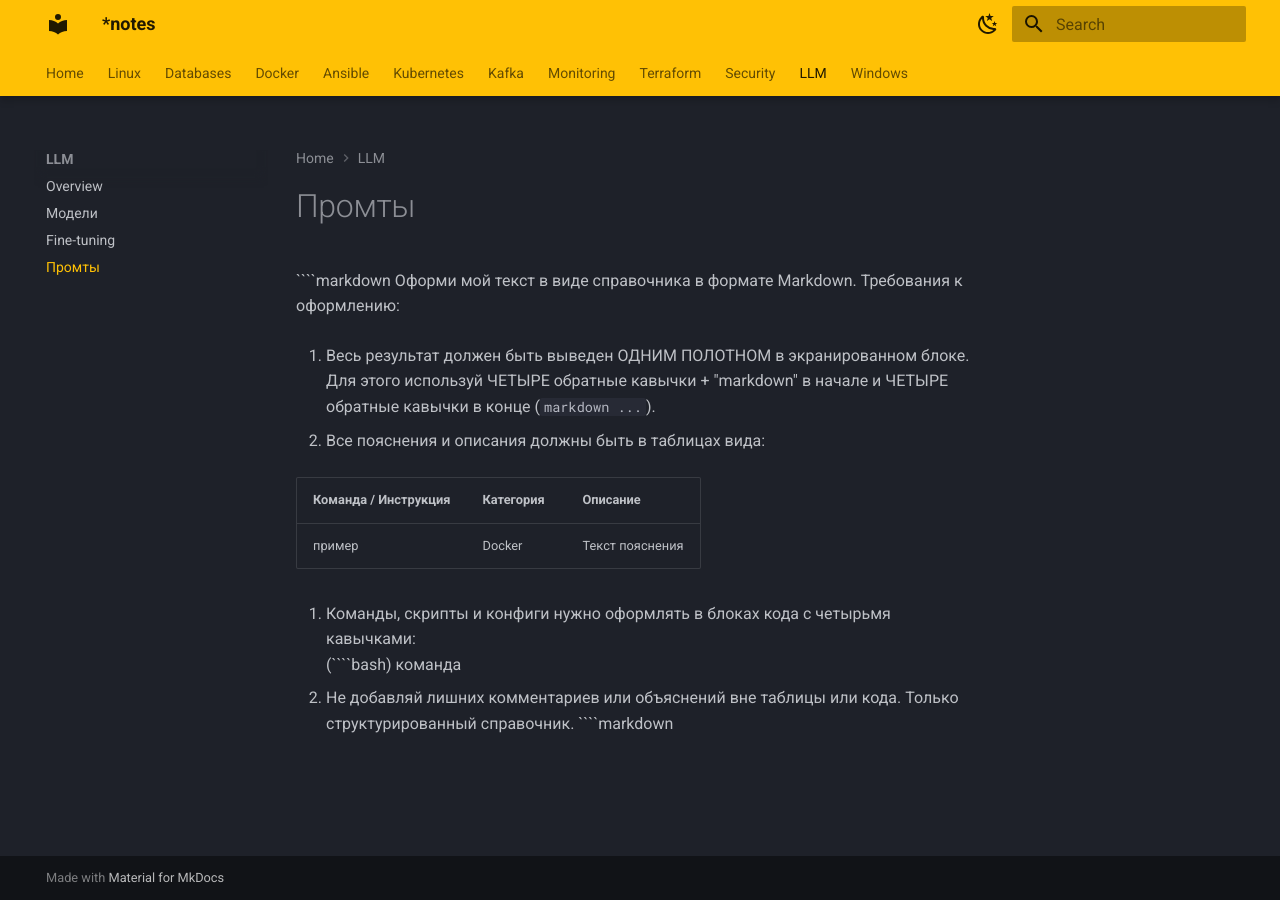
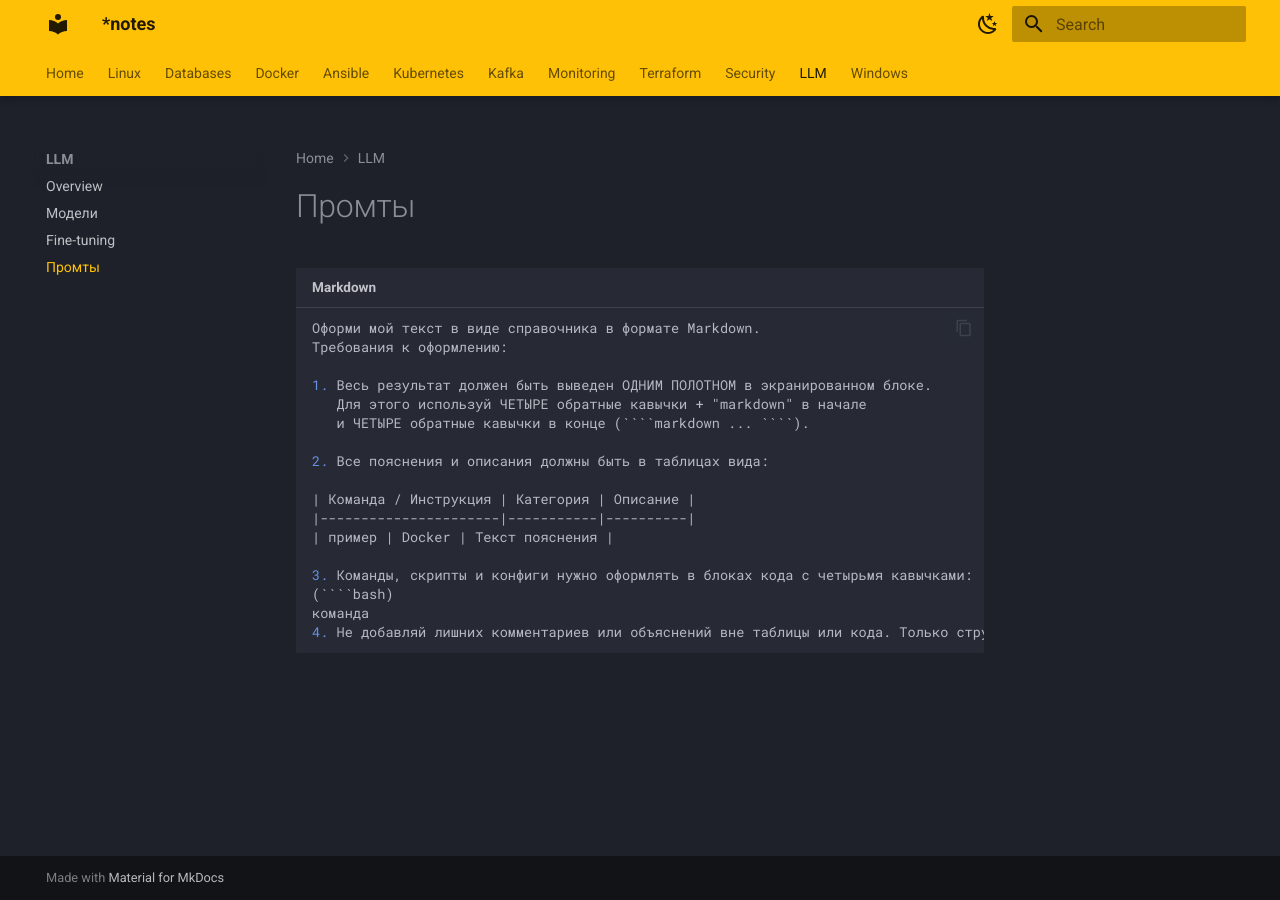
Before and after one commit to becausethatbee/terminator, an MkDocs documentation site: the page built from docs/llm/prompts/index.md, in a window 1280 px wide. Built offline with MkDocs 1.6.1 and Material for MkDocs 9.7.7, drawn with Linux system fonts in a browser that asks for light colours.

Commit message:
Автоматический коммит: 2025-08-31 11:11:54

`````diff
--- a/docs/llm/prompts/index.md
+++ b/docs/llm/prompts/index.md
@@ -16,4 +16,4 @@
 (````bash)
 команда
 4. Не добавляй лишних комментариев или объяснений вне таблицы или кода. Только структурированный справочник.
-````markdown
+````
`````
